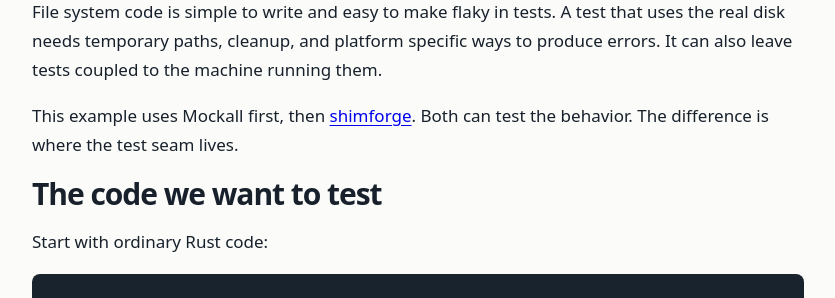
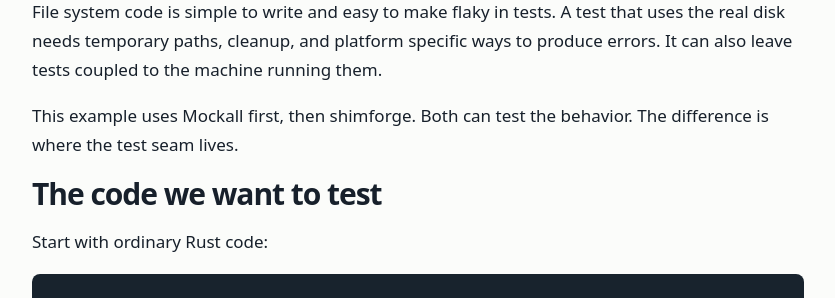
Before and after one commit to XTSoftwareLabs/shimforgeblog, a Jekyll site: the page built from _posts/2026-09-14-mock-file-system-in-rust.md, in a window 1280 px wide and 900 px high. Shown: the part 339-637 px from the top of the window, without its empty margins (222-1057 px from the left). Built offline with Jekyll 4.4.1, drawn with Linux system fonts in a browser that asks for light colours; part of the change alters nothing that is shown.

```diff
--- a/_posts/2026-09-14-mock-file-system-in-rust.md
+++ b/_posts/2026-09-14-mock-file-system-in-rust.md
@@ -9,7 +9,7 @@ date: 2026-09-14
 
 File system code is simple to write and easy to make flaky in tests. A test that uses the real disk needs temporary paths, cleanup, and platform specific ways to produce errors. It can also leave tests coupled to the machine running them.
 
-This example uses Mockall first, then [shimforge](https://shimforge.com). Both can test the behavior. The difference is where the test seam lives.
+This example uses Mockall first, then shimforge. Both can test the behavior. The difference is where the test seam lives.
 
 ## The code we want to test
 
```
